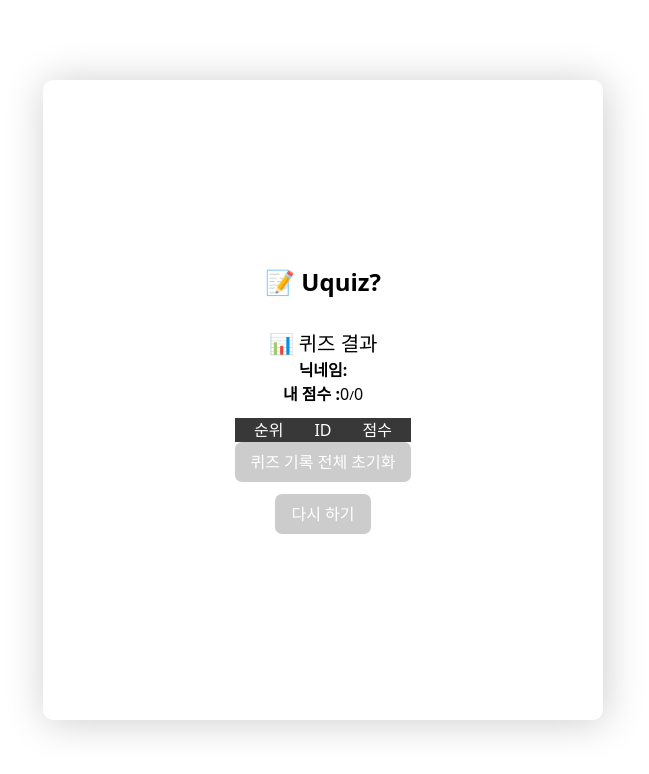
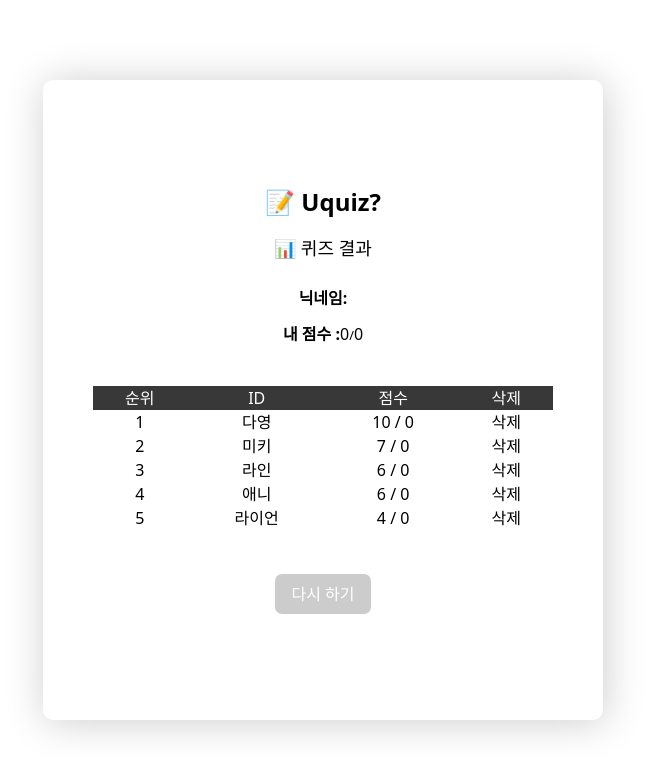
Before and after one commit to Joydazero/Uquiz, a React (Vite) app: page /results/1 in a window 1280 px wide. Shown: the top 774 px of the page, without its empty margins (317-966 px from the left). Built offline with nearby package versions, Linux system fonts and the light colour scheme; data requests are answered from the project's data file.

Commit message:
feature : 점수 랭킹 노출 및 삭제 기능 추가

```diff
--- a/src/components/AdminPanel.jsx
+++ /dev/null
@@ -1,22 +0,0 @@
-import { useQuizContext } from "../components/QuizContext";
-
-function AdminPanel() {
-  const { qSetData, SetanswerCounts, setResult } = useQuizContext();
-
-  const resetAllData = () => {
-    localStorage.removeItem("ranking");   // 랭킹 초기화
-    localStorage.removeItem("blocked");   // (만약 차단 목록도 관리했다면)
-    SetanswerCounts(0);
-    setResult({ nickname: "", score: 0, total: 0 });
-    alert("퀴즈 기록이 모두 초기화되었습니다!");
-    window.location.reload(); // 새로고침으로 초기화 반영
-  };
-
-  return (
-    <button onClick={resetAllData} className="rounded-[7px] bg-[#ccc] text-white px-[1rem] py-[.5rem]">
-      퀴즈 기록 전체 초기화
-    </button>
-  );
-}
-
-export default AdminPanel;
--- a/src/components/QuizContext.jsx
+++ b/src/components/QuizContext.jsx
@@ -1,4 +1,4 @@
-import { useState } from "react";
+import { useEffect, useState } from "react";
 import { createContext, useContext } from "react"
 import data from '../data/questions.json'
 export const QuizContext = createContext();
@@ -7,19 +7,36 @@ export const QuizProvider = ( {children}) => {
     const [ result, setResult ] = useState({ nickname: "" , score : 0,  total: 0});
     const [ qdata, qSetData ] = useState(data);
     const [ answerCounts, SetanswerCounts ] = useState(0);
-    const [rankingList, setRankingList] = useState(() => {
-    const saved = localStorage.getItem("ranking");
-        return saved ? JSON.parse(saved) : [];
-    });
+    const [rankingList, setRankingList] = useState([]);
 
-    const addRanking = (nickname, score) => {
-        setRankingList(prev => {
-            const exists = prev.some(r => r.nickname === nickname && r.score === score);
-            if (exists) return prev;
-            const updated = [...prev, { nickname, score }];
-            localStorage.setItem("ranking", JSON.stringify(updated));
-            return updated;
-        });
+    useEffect(()=>{
+         fetch('http://localhost:3000/newRanking')
+            .then((res)=> res.json())
+            .then((data)=> setRankingList(data))
+            .catch((err) => console.error("랭킹 불러오기 실패",err));
+    },[])
+
+    const addRanking = async (nickname, score) => {
+         if (rankingList.some(r => r.nickname === nickname)) return;
+
+        try {
+            const res = await fetch('http://localhost:3000/newRanking',{
+                method : "POST",
+                headers: {
+                    "Content-Type": "application/json",
+                },
+                body: JSON.stringify({ nickname, score }),
+            })
+            const newRank = await res.json();
+            setRankingList((prev) =>
+                [...prev, newRank]
+                .sort((a, b) => b.score - a.score) // 점수 내림차순 정렬
+                .slice(0, 10)
+            );
+        } catch (error) {
+             console.error("랭킹 추가 실패:", error);
+        }
+
     };
 
     return(
@@ -33,6 +50,7 @@ export const QuizProvider = ( {children}) => {
             SetanswerCounts,
             rankingList,
             addRanking,
+            setRankingList,
             }}>
         {children}
         </QuizContext.Provider>
--- /dev/null
+++ b/src/data/db.json
@@ -0,0 +1,29 @@
+{
+  "newRanking": [
+    {
+      "id": "dcc4",
+      "nickname": "다영",
+      "score": 10
+    },
+    {
+      "id": "54c6",
+      "nickname": "미키",
+      "score": 7
+    },
+    {
+      "id": "eefc",
+      "nickname": "라인",
+      "score": 6
+    },
+    {
+      "id": "0c18",
+      "nickname": "라이언",
+      "score": 4
+    },
+    {
+      "id": "1ad6",
+      "nickname": "애니",
+      "score": 6
+    }
+  ]
+}
--- a/src/pages/Results.jsx
+++ b/src/pages/Results.jsx
@@ -3,46 +3,64 @@ import { useQuizContext } from "../components/QuizContext";
 import { useNavigate, useParams } from "react-router-dom";
 import { useEffect } from "react";
 import { useRef } from "react";
-import AdminPanel from "../components/AdminPanel";
 
 function Results(){
     const { nickname } = useParams();
     const navigate = useNavigate();
-    const { result, setResult, qdata, qSetData, answerCounts, SetanswerCounts, addRanking, rankingList } = useQuizContext();
+    const { result, setResult, qdata, qSetData, answerCounts, SetanswerCounts, addRanking, rankingList, setRankingList } = useQuizContext();
 
-    const hasAdded = useRef();
+    const hasAdded = useRef(false);
+
     useEffect(() => {
+    const saveRanking = async () => {
         if (!hasAdded.current && result.nickname) {
-            addRanking(result.nickname, result.score);
-            hasAdded.current = true;
+        hasAdded.current = true;  // ✅ 호출 전에 true로 먼저 세팅
+        await addRanking(result.nickname, result.score);
         }
-    }, [result]);
+    };
+    saveRanking();
+    }, [result, addRanking]);
 
-    //const sortedRanking = [ ...rankingList].filter(user => user.nickname !== "디즈니").sort( (a,b)=> b.score - a.score)
-    const sortedRanking = [ ...rankingList].sort( (a,b)=> b.score - a.score)
+    const sortedRanking = [...rankingList].sort((a, b) => b.score - a.score);
     const handleResetQuiz = () => {
         SetanswerCounts(0);
         setResult({ nickname: "", score: 0 });
         navigate("/");
     };
-    console.log(sortedRanking);
+    const handleDelete = async (nickname) => {
+        try {
+            // 닉네임으로 먼저 검색
+            const res = await fetch(`http://localhost:3000/newRanking?nickname=${nickname}`);
+            const data = await res.json();
+
+            if (data.length > 0) {
+            const targetId = data[0].id; // 닉네임이 유일하다고 가정
+            await fetch(`http://localhost:3000/newRanking/${targetId}`, { method: "DELETE" });
+
+            setRankingList((prev) => prev.filter((el) => el.nickname !== nickname));
+            }
+        } catch (err) {
+            console.error(err);
+        }
+        };
 
     return(
         <>
         <QuizForm contentWith="w-[35rem]" contentHeight="h-[40rem]">
-            <div className="flex items-center justify-center flex-col">
+            <div className="flex items-center justify-evenly flex-col px-[50px] py-[20px] tracking-normal w-full">
                 <h2 className="text-[#000] font-bold text-2xl">📝 Uquiz?</h2>
-                <h3 className="mt-[2rem] text-[rgb(0,0,0)] font-medium text-xl">📊 퀴즈 결과</h3>
-                <p>
+                <h3 className="mt-[1rem] text-[rgb(0,0,0)] font-medium text-lg">📊 퀴즈 결과</h3>
+                <p className="mt-6">
                     <strong>닉네임:</strong> {result.nickname}
                 </p>
-                <p><b>내 점수 :</b><span><span>{result.score}</span><small>/</small><span>{result.total}</span></span></p>
-                <div className="table w-full mt-3">
+                <p className="mt-3"><b>내 점수 :</b><span><span>{result.score}</span><small>/</small><span>{result.total}</span></span></p>
+                <div className="table w-full mt-10">
                     <div className="table-header-group">
                         <div className="table-row">
                             <div className="table-cell bg-[#383838] text-[#fff] text-center">순위</div>
                             <div className="table-cell bg-[#383838] text-[#fff] text-center">ID</div>
                             <div className="table-cell bg-[#383838] text-[#fff] text-center">점수</div>
+                            <div className="table-cell bg-[#383838] text-[#fff] text-center">삭제</div>
                         </div>
                     </div>
                     <div className="table-row-group">
@@ -50,19 +68,19 @@ function Results(){
                             {
                                 sortedRanking.map( (user, idx )=>(
                                  <div className="table-row" key={idx}>
-                                    <div className="table-cell text-left">{idx+1}</div>
-                                    <div className="table-cell text-left">{user.nickname}</div>
-                                    <div className="table-cell p-2">{user.score} / {result.total}</div>
+                                    <div className="table-cell text-center">{idx+1}</div>
+                                    <div className="table-cell text-center">{user.nickname}</div>
+                                    <div className="table-cell text-center">{user.score} / {result.total}</div>
+                                    <div className="table-cell text-center">
+                                        <button  onClick={() => handleDelete(user.nickname)}>삭제</button>
+                                    </div>
                                 </div>
                                 ))
                             }
 
                     </div>
                 </div>
-                <div className="text-center">
-                    <div>
-                        <AdminPanel></AdminPanel>
-                    </div>
+                <div className="text-center mt-8">
                     <button className="mt-3 rounded-[7px] bg-[#ccc] text-white px-[1rem] py-[.5rem]" onClick={handleResetQuiz}>다시 하기</button>
                 </div>
             </div>
```
